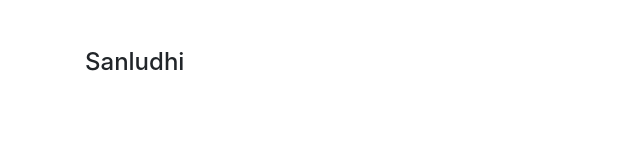
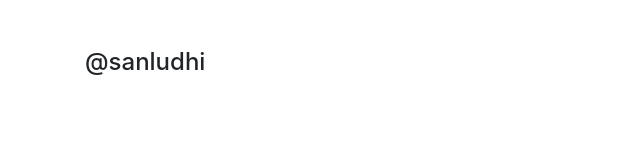
Before and after one commit to sanludhi/sanludhi.github.io, a plain HTML site: page index.html in a window 1280 px wide. Shown: the full height of the page, 0-640 px from the left. Drawn offline with nearby package versions, Linux system fonts and the light colour scheme.

Commit message:
Update index.html

```diff
--- a/index.html
+++ b/index.html
@@ -8,11 +8,11 @@
     <!-- Bootstrap CSS -->
     <link rel="stylesheet" href="https://stackpath.bootstrapcdn.com/bootstrap/4.1.3/css/bootstrap.min.css" integrity="sha384-MCw98/SFnGE8fJT3GXwEOngsV7Zt27NXFoaoApmYm81iuXoPkFOJwJ8ERdknLPMO" crossorigin="anonymous">
 
-    <title>Hello, world!</title>
+    <title>sanludhi.github.io | @sanludhi</title>
   </head>
   <body>
   <div class="container">
-    <h1 class="h4 py-5">Sanludhi</h1>
+    <h1 class="h4 py-5">@sanludhi</h1>
   </div>
 
     <!-- Optional JavaScript -->
```
